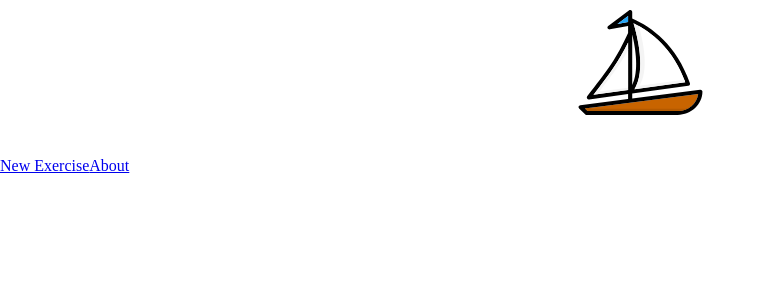
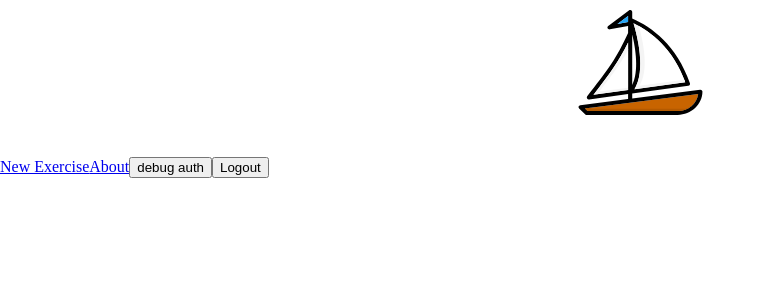
Before and after one commit to b-cheek/ChordCaptain, a Vue app: page /#/ in a window 1280 px wide. Shown: the top 300 px of the page, without its empty margins (0-766 px from the left). Built offline with nearby package versions, Linux system fonts and the light colour scheme; what pocketbase would draw is missing.

Commit message:
Update API rule to only allow DB write from auth'ed users, setup debugging, add homepage buttons for sign in logout for debugging

```diff
--- a/src/pages/TheHomePage.vue
+++ b/src/pages/TheHomePage.vue
@@ -1,4 +1,12 @@
-<script setup lang="ts"></script>
+<script setup lang="ts">
+import pb from '../database/db'
+async function auth() {
+  const authData = await pb.collection('users').authWithPassword('users65522', 'passtest')
+  console.log(pb.authStore.isValid)
+  console.log(pb.authStore.token)
+  console.log(pb.authStore)
+}
+</script>
 
 <template>
   <header>
@@ -12,6 +20,8 @@
     <router-link to="/newExercise">New Exercise</router-link>
     <!-- <router-link to="/loadExercise">Load Exercise</router-link> -->
     <router-link to="/about">About</router-link>
+    <button @click="auth()">debug auth</button>
+    <button @click="pb.authStore.clear()">Logout</button>
   </main>
 </template>
 
```
